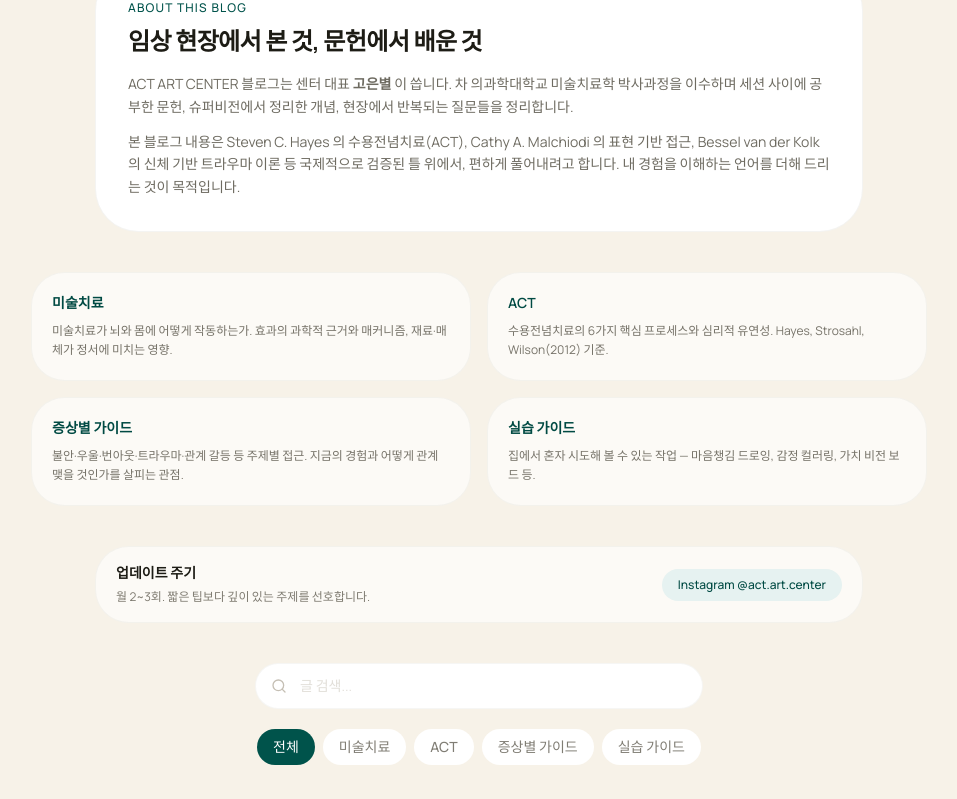
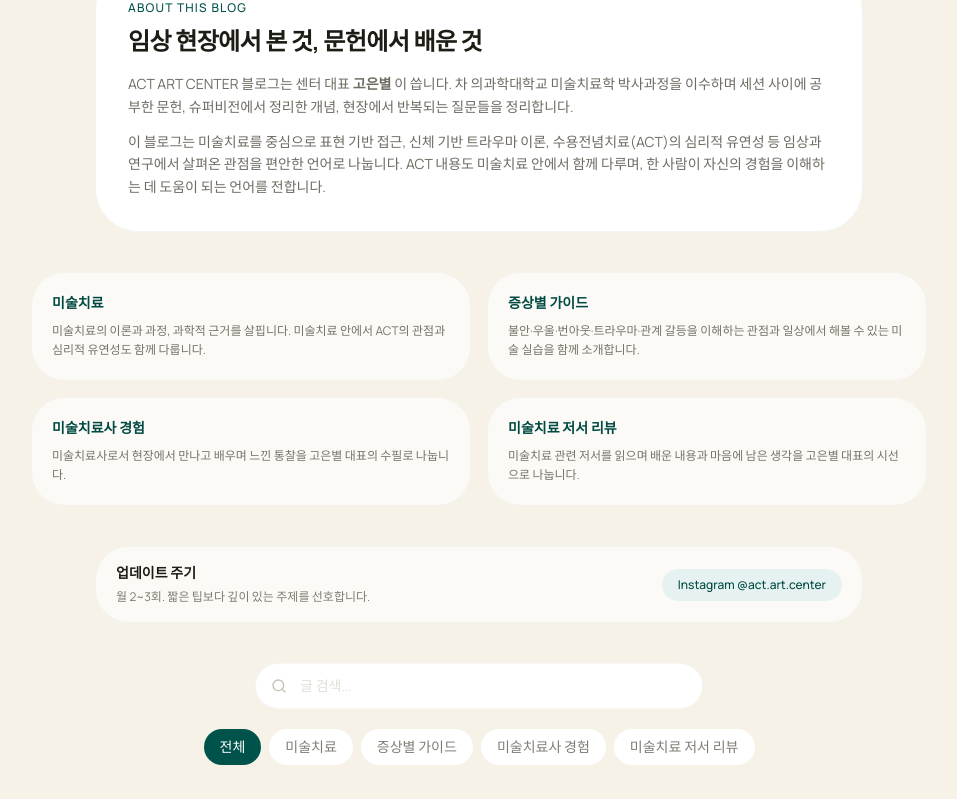
Before and after one commit to act-art-center/actartcenter.com, a Next.js app: page /blog in a window 1280 px wide. Shown: the part 661-1460 px from the top of the page, without its empty margins (161-1118 px from the left). Built offline with nearby package versions, Linux system fonts and the light colour scheme.

Commit message:
feat: reorganize blog categories

```diff
--- a/src/app/blog/page.tsx
+++ b/src/app/blog/page.tsx
@@ -82,10 +82,10 @@ export default function BlogPage() {
                 공부한 문헌, 슈퍼비전에서 정리한 개념, 현장에서 반복되는 질문들을 정리합니다.
               </p>
               <p>
-                본 블로그 내용은 Steven C. Hayes 의 수용전념치료(ACT),
-                Cathy A. Malchiodi 의 표현 기반 접근, Bessel van der Kolk 의
-                신체 기반 트라우마 이론 등 국제적으로 검증된 틀 위에서,
-                편하게 풀어내려고 합니다. 내 경험을 이해하는 언어를 더해 드리는 것이 목적입니다.
+                이 블로그는 미술치료를 중심으로 표현 기반 접근, 신체 기반 트라우마 이론,
+                수용전념치료(ACT)의 심리적 유연성 등 임상과 연구에서 살펴온 관점을
+                편안한 언어로 나눕니다. ACT 내용도 미술치료 안에서 함께 다루며,
+                한 사람이 자신의 경험을 이해하는 데 도움이 되는 언어를 전합니다.
               </p>
             </div>
           </div>
@@ -95,19 +95,19 @@ export default function BlogPage() {
             {[
               {
                 name: "미술치료",
-                desc: "미술치료가 뇌와 몸에 어떻게 작동하는가. 효과의 과학적 근거와 매커니즘, 재료·매체가 정서에 미치는 영향.",
-              },
-              {
-                name: "ACT",
-                desc: "수용전념치료의 6가지 핵심 프로세스와 심리적 유연성. Hayes, Strosahl, Wilson(2012) 기준.",
+                desc: "미술치료의 이론과 과정, 과학적 근거를 살핍니다. 미술치료 안에서 ACT의 관점과 심리적 유연성도 함께 다룹니다.",
               },
               {
                 name: "증상별 가이드",
-                desc: "불안·우울·번아웃·트라우마·관계 갈등 등 주제별 접근. 지금의 경험과 어떻게 관계 맺을 것인가를 살피는 관점.",
+                desc: "불안·우울·번아웃·트라우마·관계 갈등을 이해하는 관점과 일상에서 해볼 수 있는 미술 실습을 함께 소개합니다.",
               },
               {
-                name: "실습 가이드",
-                desc: "집에서 혼자 시도해 볼 수 있는 작업 — 마음챙김 드로잉, 감정 컬러링, 가치 비전 보드 등.",
+                name: "미술치료사 경험",
+                desc: "미술치료사로서 현장에서 만나고 배우며 느낀 통찰을 고은별 대표의 수필로 나눕니다.",
+              },
+              {
+                name: "미술치료 저서 리뷰",
+                desc: "미술치료 관련 저서를 읽으며 배운 내용과 마음에 남은 생각을 고은별 대표의 시선으로 나눕니다.",
               },
             ].map((t) => (
               <div
--- a/src/lib/blog-data.ts
+++ b/src/lib/blog-data.ts
@@ -13,9 +13,9 @@ export type BlogPost = {
 export const BLOG_CATEGORIES = [
   "전체",
   "미술치료",
-  "ACT",
   "증상별 가이드",
-  "실습 가이드",
+  "미술치료사 경험",
+  "미술치료 저서 리뷰",
 ] as const;
 
 export const BLOG_POSTS: BlogPost[] = [
@@ -133,7 +133,7 @@ export const BLOG_POSTS: BlogPost[] = [
     slug: "act-6-processes",
     title: "ACT의 6가지 핵심 프로세스",
     excerpt: "수용, 탈융합, 현재 순간 접촉, 맥락으로서의 자기, 가치, 전념 행동. Hayes의 헥사플렉스를 미술치료 장면과 연결하며 하나씩 풀어 봅니다.",
-    category: "ACT",
+    category: "미술치료",
     seoKeywords: ["수용전념치료", "수용전념치료 기법", "수용전념치료 육각형", "ACT 미술치료"],
     image: "/blog-illustrations/act-6-processes.svg",
     date: "2026년 4월 5일",
@@ -154,7 +154,7 @@ export const BLOG_POSTS: BlogPost[] = [
     slug: "mindfulness-drawing",
     title: "마음챙김 드로잉: 현재에 머무르기",
     excerpt: "가부좌 명상이 어렵게 느껴지시는 분들을 위해. Kabat-Zinn의 MBSR과 Csikszentmihalyi의 몰입 이론을 바탕으로, 펜 한 자루로 시작하는 다섯 가지 드로잉 실습을 안내합니다.",
-    category: "실습 가이드",
+    category: "증상별 가이드",
     seoKeywords: ["마음챙김 미술치료", "마음챙김 드로잉", "미술치료 방법"],
     image: "/blog-illustrations/mindfulness-drawing.svg",
     date: "2026년 3월 20일",
@@ -176,7 +176,7 @@ export const BLOG_POSTS: BlogPost[] = [
     slug: "values-vision-board",
     title: "가치 탐색: 비전 보드 만들기",
     excerpt: "머리로 생각한 가치와 몸이 움직이는 가치 사이의 간격을 좁히는 도구. ACT의 가치 명료화 연구를 바탕으로 집에서 따라 할 수 있는 네 단계 비전 보드 가이드를 드립니다.",
-    category: "ACT",
+    category: "미술치료",
     image: "/blog-illustrations/values-vision-board.svg",
     date: "2026년 3월 8일",
     author: "고은별",
```
